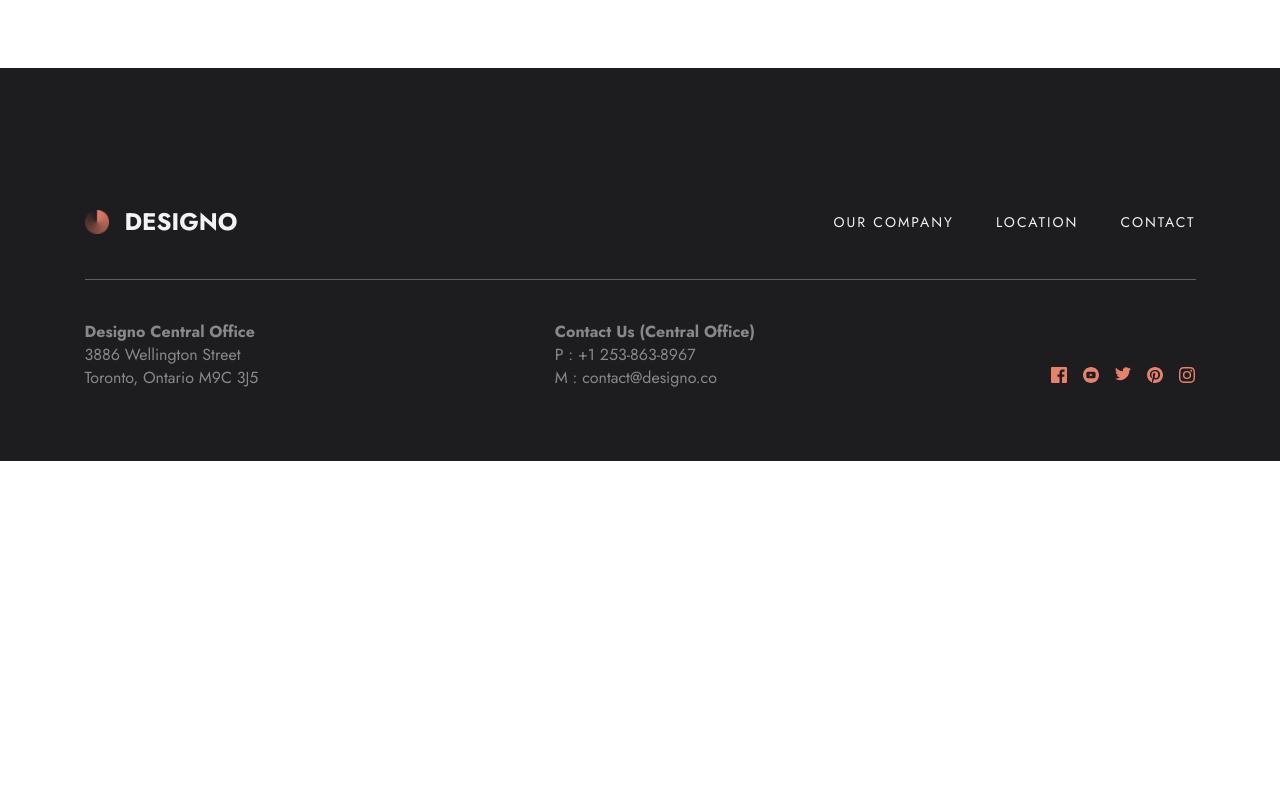
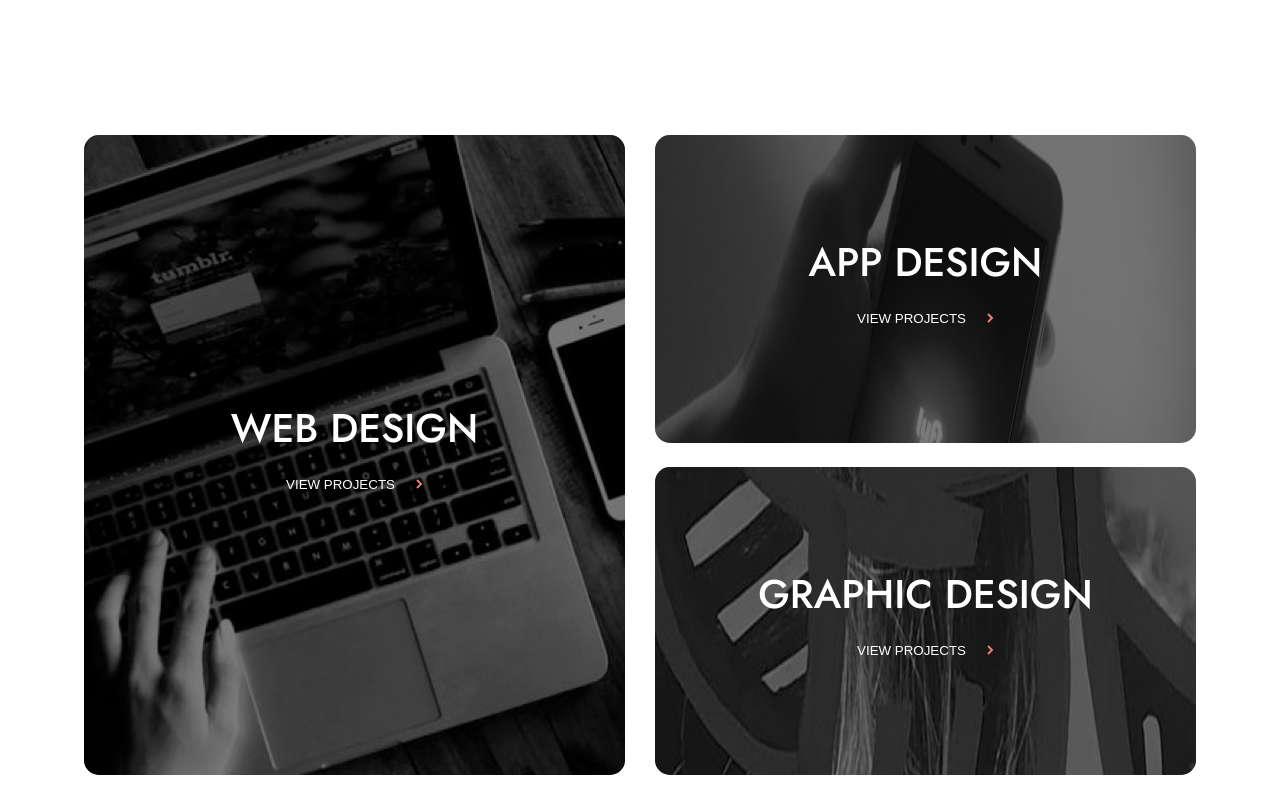
Before and after one commit to Chermann-KING/designo, a Next.js app: page / in a window 1280 px wide. Shown: the part 820-1620 px from the top of the page. Before the commit the page ends 1281 px from the top, so only its background shows below. Built offline with nearby package versions, Linux system fonts and the light colour scheme.

Commit message:
💄 DEVELOP: Components > Layout > Add <Services /> and <ServiceCard />

```diff
--- a/src/app/(root)/page.tsx
+++ b/src/app/(root)/page.tsx
@@ -1,21 +1,25 @@
 "use client";
 
 import Hero from "@/components/layout/Hero";
+import Services from "@/components/layout/Services";
 import styled from "styled-components";
 
 export default function Home() {
   return (
     <MainStyled>
       <Hero />
+      <Services />
     </MainStyled>
   );
 }
 
 const MainStyled = styled.main`
   margin-top: 67px;
-  height: calc(100vh - 67px);
+
   display: flex;
-  /* align-items: center; */
-  justify-content: center;
+  flex-direction: column;
+  align-items: center;
+  row-gap: 160px;
   padding: 0 20px;
+  margin-bottom: 60px;
 `;
--- /dev/null
+++ b/src/components/layout/ServiceCard.tsx
@@ -0,0 +1,127 @@
+import React from "react";
+import Image from "next/image";
+import styled from "styled-components";
+
+// Props types
+interface ServiceCardProps {
+  title: string;
+  desktopImage: string;
+  tabletImage: string;
+  mobileImage: string;
+  imageAlt: string;
+  imagewidth: number;
+  imageHeight: number;
+  className: string;
+  onClick: () => void;
+}
+
+const ServiceCard = ({
+  title,
+  desktopImage,
+  tabletImage,
+  mobileImage,
+  imagewidth,
+  imageHeight,
+  imageAlt,
+  className,
+  onClick,
+}: ServiceCardProps) => (
+  <Card className={className}>
+    <Content>
+      <h2>{title}</h2>
+      <Button onClick={onClick}>
+        <span className="text">View projects</span>
+        <span className="icon">
+          <svg width="7" height="10" xmlns="http://www.w3.org/2000/svg">
+            <path
+              d="M1 1l4 4-4 4"
+              stroke="#E7816B"
+              stroke-width="2"
+              fill="none"
+              fill-rule="evenodd"
+            />
+          </svg>
+        </span>
+      </Button>
+    </Content>
+    <ImageContainer>
+      <picture>
+        <source media="(min-width: 1000px)" srcSet={desktopImage} />
+        <source media="(min-width: 650px)" srcSet={tabletImage} />
+        <Image
+          src={mobileImage}
+          alt={imageAlt}
+          width={imagewidth}
+          height={imageHeight}
+          // layout="fill"
+          // objectFit="cover"
+        />
+      </picture>
+    </ImageContainer>
+  </Card>
+);
+
+const Card = styled.div`
+  position: relative;
+  cursor: pointer;
+  overflow: hidden;
+  border-radius: 15px;
+  // Ajoutez plus de styles ici pour correspondre à votre design
+  //todo à voir
+  display: flex;
+  align-items: center;
+  justify-content: center;
+
+  &:before {
+    content: "";
+    position: absolute;
+    z-index: 1;
+    top: 0;
+    right: 0;
+    bottom: 0;
+    left: 0;
+    background-color: rgba(0, 0, 0, 0.5);
+    transition: background-color 0.2s ease;
+  }
+
+  &:hover::before {
+    background-color: rgba(231, 129, 107, 0.5);
+  }
+`;
+
+const ImageContainer = styled.div`
+  position: relative;
+  width: 100%;
+  height: 100%;
+`;
+
+const Content = styled.div`
+  position: absolute;
+  z-index: 10;
+
+  display: flex;
+  flex-direction: column;
+
+  h2 {
+    text-transform: uppercase;
+    color: #fff;
+    font-size: 2.5rem;
+    font-weight: 500;
+  }
+`;
+
+const Button = styled.button`
+  cursor: pointer;
+  color: #fff;
+  font-weight: 500;
+  text-transform: uppercase;
+  background-color: transparent;
+  border: none;
+  padding: 20px;
+
+  span {
+    margin: 0 10.5px;
+  }
+`;
+
+export default ServiceCard;
--- /dev/null
+++ b/src/components/layout/Services.tsx
@@ -0,0 +1,86 @@
+import React from "react";
+import styled from "styled-components";
+import ServiceCard from "./ServiceCard";
+
+export default function Services() {
+  return (
+    <SectionStyled className="services">
+      {/* card */}
+      <ServiceCard
+        title={"Web Design"}
+        desktopImage={"/images/home/desktop/image-web-design-large.jpg"}
+        tabletImage={"/images/home/tablet/image-web-design.jpg"}
+        mobileImage={"/images/home/mobile/image-web-design.jpg"}
+        imagewidth={541}
+        imageHeight={640}
+        imageAlt="photo de d'ordinateur avec une main tappant dessus"
+        className={"one"}
+        onClick={function (): void {
+          throw new Error("Function not implemented.");
+        }}
+      />
+      {/* card */}
+      <ServiceCard
+        title={"App Design"}
+        desktopImage={"/images/home/desktop/image-app-design.jpg"}
+        tabletImage={"/images/home/tablet/image-app-design.jpg"}
+        mobileImage={"/images/home/mobile/image-app-design.jpg"}
+        imagewidth={541}
+        imageHeight={640}
+        imageAlt="photo d'une main tenant un téléphone"
+        className={"two"}
+        onClick={function (): void {
+          throw new Error("Function not implemented.");
+        }}
+      />
+      {/* card */}
+      <ServiceCard
+        title={"Graphic Design"}
+        desktopImage={"/images/home/desktop/image-graphic-design.jpg"}
+        tabletImage={"/images/home/tablet/image-graphic-design.jpg"}
+        mobileImage={"/images/home/mobile/image-graphic-design.jpg"}
+        imagewidth={541}
+        imageHeight={640}
+        imageAlt="photo d'art abstrait"
+        className={"three"}
+        onClick={function (): void {
+          throw new Error("Function not implemented.");
+        }}
+      />
+    </SectionStyled>
+  );
+}
+
+const SectionStyled = styled.section`
+  /* width: 1112px; */
+  height: 640px;
+
+  display: grid;
+  grid-template-columns: 1fr 1fr;
+  grid-template-rows: 1fr 1fr;
+  gap: 24px 30px;
+  grid-template-areas:
+    "one two"
+    "one three";
+
+  .one {
+    grid-area: one;
+  }
+  .two {
+    grid-area: two;
+  }
+  .three {
+    grid-area: three;
+  }
+
+  // Styles pour les tablettes
+  @media (max-width: 768px) {
+    grid-template-columns: 1fr;
+    grid-template-rows: 1fr 1fr 1fr;
+    gap: 25px 0px;
+    grid-template-areas:
+      "one"
+      "two"
+      "three";
+  }
+`;
```
